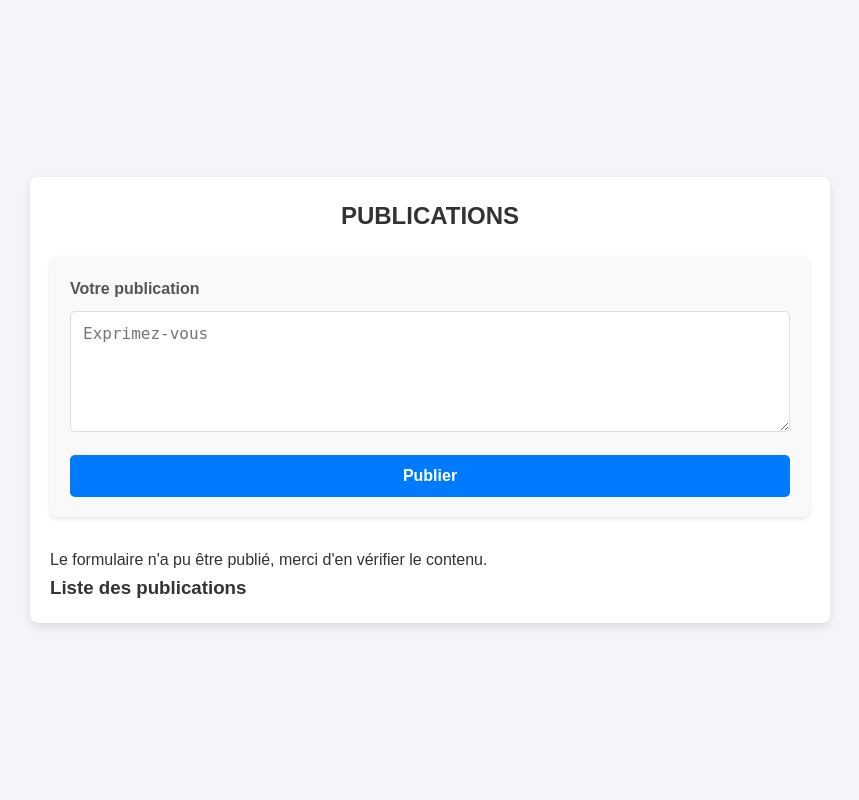
After one commit to MohamedElakrouche/SocialDonkey, a PHP site: page /home.php in a window 1280 px wide. The commit adds this page. Shown: the whole page, without its empty margins (210-1069 px from the left). Run offline with PHP 8.4, Linux system fonts and the light colour scheme; data that the repository does not hold is empty.

Commit message:
update home_page

```diff
--- a/connection_website.php
+++ b/connection_website.php
@@ -44,7 +44,7 @@
                 // Vérifie si un ID utilisateur a été trouvé
                 if ($result_connection) {
                     $testID = $result_connection["id_user"];
-                    $_SESSION["test_id"] = $testID;
+                    $_SESSION["user_id"] = $testID;
 
                     // Redirection vers la page de profil
                     header("Location: profile.php");
--- /dev/null
+++ b/home.php
@@ -0,0 +1,93 @@
+<!DOCTYPE html>
+<html lang="fr">
+<head>
+    <meta charset="UTF-8">
+    <meta name="viewport" content="width=device-width, initial-scale=1.0">
+    <link rel="stylesheet" href="style.css" >
+    <title>Accueil</title>
+    <?php
+    include_once("connectionBDD.php");
+    session_start();
+    ?>
+
+</head>
+<body>
+
+<div class="container">
+
+    <h2>PUBLICATIONS</h2>
+
+    <!-- Formulaire de publication -->
+    <div class="form_home">
+        <form action="" method="POST">
+            <label for="my_publication" class="label_form_home">Votre publication</label>
+            <textarea name="my_publication" id="my_publication" cols="50" rows="5" placeholder="Exprimez-vous" required></textarea>
+            <button type="submit" id="button_form_home">Publier</button>
+        </form>
+    </div>
+
+    <?php
+    // Vérification de sécurité de la publication reçue
+    if (isset($_POST["my_publication"]) && !empty($_POST["my_publication"]) && strlen($_POST["my_publication"]) < 500) {
+
+        $my_publication = ($_POST["my_publication"]);
+        $date_publication = date("Y-m-d H:i:s");
+
+        // Vérification que l'utilisateur est connecté
+        if (isset($_SESSION["user_id"])) {
+            $user_id = $_SESSION["user_id"];
+
+            // Enregistrement dans la base de données
+            $requete_publication = "INSERT INTO post (post_contain, user_id, post_date) VALUES (:my_publication, :user_id, :post_date)";
+            $secure_requete_publication = $pdo->prepare($requete_publication);
+
+            $secure_requete_publication->bindParam(":my_publication", $my_publication, PDO::PARAM_STR);
+            $secure_requete_publication->bindParam(":user_id", $user_id, PDO::PARAM_INT);
+            $secure_requete_publication->bindParam(":post_date", $date_publication);
+
+            try {
+                if ($secure_requete_publication->execute()) {
+                    echo "<p>Votre publication a été ajoutée : " . htmlspecialchars($my_publication) . "</p>";
+                } else {
+                    echo "<p>Problème de BDD lors de la publication.</p>";
+                }
+            } catch (PDOException $e) {
+                echo "<p>Erreur : " . htmlspecialchars($e->getMessage()) . "</p>";
+            }
+        } else {
+            echo "<p>Utilisateur non connecté. Veuillez vous connecter pour publier.</p>";
+        }
+    } else {
+        echo "<p>Le formulaire n'a pu être publié, merci d'en vérifier le contenu.</p>";
+    }
+
+    // Affichage des publications
+    $requete_publications_home = "SELECT * FROM post JOIN user ON post.user_id=user.id_user ORDER BY post_date DESC";
+    $secure_requete_publications_home = $pdo->prepare($requete_publications_home);
+
+    try {
+        if ($secure_requete_publications_home->execute()) {
+            $publications = $secure_requete_publications_home->fetchAll(PDO::FETCH_ASSOC);
+            echo "<h3>Liste des publications</h3>";
+
+            // Affichage des publications
+            foreach ($publications as $publication) {
+                echo "<div class='home_publications'>
+                        <p>" . htmlspecialchars($publication["post_contain"]) . "</p>
+                        <div class='post-date'>Publié le " . htmlspecialchars($publication["post_date"]) . " par : " . htmlspecialchars($publication["user_name"]) . "</div>
+                      </div>";
+            }
+        } else {
+            echo "<p>Problème d'affichage des posts.</p>";
+        }
+    } catch (PDOException $e) {
+        echo "<p>Erreur : " . htmlspecialchars($e->getMessage()) . "</p>";
+    }
+
+
+    ?>
+
+</div>
+
+</body>
+</html>
--- /dev/null
+++ b/style.css
@@ -0,0 +1,99 @@
+* {
+    margin: 0;
+    padding: 0;
+    box-sizing: border-box;
+}
+
+body {
+    font-family: Arial, sans-serif;
+    background-color: #f4f4f9;
+    color: #333;
+    line-height: 1.6;
+    display: flex;
+    justify-content: center;
+    align-items: center;
+    min-height: 100vh;
+    padding: 20px;
+}
+
+/* Conteneur principal */
+.container {
+    max-width: 800px;
+    width: 100%;
+    background-color: #ffffff;
+    padding: 20px;
+    border-radius: 8px;
+    box-shadow: 0 4px 8px rgba(0, 0, 0, 0.1);
+}
+
+h2 {
+    text-align: center;
+    color: #333;
+    margin-bottom: 20px;
+    font-size: 24px;
+}
+
+/* Style du formulaire */
+.form_home {
+    margin-bottom: 30px;
+    padding: 20px;
+    background-color: #f9f9f9;
+    border-radius: 8px;
+    box-shadow: 0 2px 4px rgba(0, 0, 0, 0.1);
+}
+
+.form_home label {
+    font-weight: bold;
+    color: #555;
+    margin-bottom: 10px;
+    display: block;
+}
+
+.form_home textarea {
+    width: 100%;
+    padding: 12px;
+    border: 1px solid #ddd;
+    border-radius: 5px;
+    resize: vertical;
+    font-size: 16px;
+    margin-bottom: 15px;
+}
+
+#button_form_home {
+    display: block;
+    width: 100%;
+    padding: 12px;
+    background-color: #007bff;
+    color: #fff;
+    border: none;
+    border-radius: 5px;
+    cursor: pointer;
+    font-size: 16px;
+    font-weight: bold;
+    transition: background-color 0.3s ease;
+}
+
+#button_form_home:hover {
+    background-color: #0056b3;
+}
+
+/* Style des publications */
+.home_publications {
+    background-color: #e9ecef;
+    padding: 15px;
+    border-radius: 8px;
+    margin-bottom: 15px;
+    box-shadow: 0 2px 4px rgba(0, 0, 0, 0.1);
+}
+
+.home_publications p {
+    color: #333;
+    font-size: 16px;
+    margin-bottom: 5px;
+}
+
+.home_publications .post-date {
+    color: #777;
+    font-size: 14px;
+    text-align: right;
+}
```
Also changed, not shown: profile.php (+7 -5 lines).
